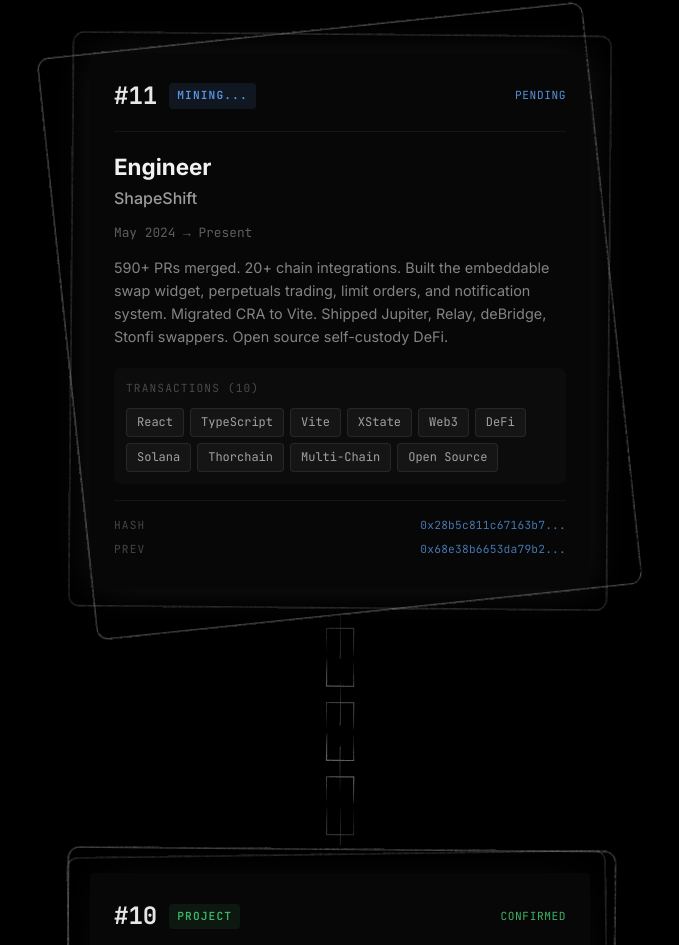
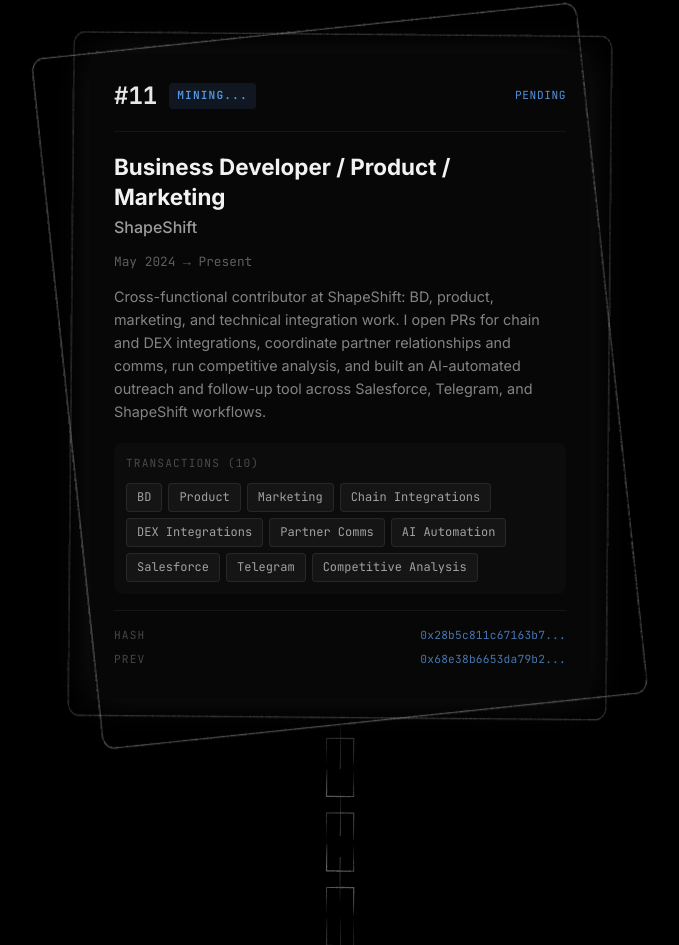
Before and after one commit to swdiscordia/cv-2026, a React (Vite) app: page / in a window 1280 px wide. Shown: the part 827-1772 px from the top of the page, without its empty margins (300-979 px from the left). Built offline with nearby package versions, Linux system fonts and the light colour scheme.

Commit message:
Reframe CV around ShapeShift BD role

```diff
--- a/index.html
+++ b/index.html
@@ -5,13 +5,13 @@
     <meta name="viewport" content="width=device-width, initial-scale=1.0" />
 
     <!-- SEO -->
-    <title>0xDiscostu - Web3 Engineer</title>
-    <meta name="description" content="0xDiscostu - Web3 Engineer. 561 merged PRs at ShapeShift, smart contracts on EVM, Solana programs, and 30+ chain integrations." />
+    <title>0xDiscostu - Web3 BD / Product / Marketing</title>
+    <meta name="description" content="0xDiscostu - Web3 operator across BD, product, marketing, chain and DEX integrations, partner communications, competitive analysis, and AI automation." />
     <meta name="author" content="0xDiscostu" />
 
     <!-- Open Graph -->
-    <meta property="og:title" content="0xDiscostu - Web3 Engineer" />
-    <meta property="og:description" content="Web3 Engineer — 561 merged PRs at ShapeShift, 30+ chain integrations, smart contracts, and DeFi protocols." />
+    <meta property="og:title" content="0xDiscostu - Web3 BD / Product / Marketing" />
+    <meta property="og:description" content="Web3 operator across BD, product, marketing, chain and DEX integrations, partner communications, competitive analysis, and AI automation." />
     <meta property="og:type" content="website" />
 
     <!-- Favicon -->
--- a/src/App.tsx
+++ b/src/App.tsx
@@ -1,7 +1,12 @@
 import { BlockchainTimeline } from './components/BlockchainTimeline';
+import { CvPage } from './components/CvPage';
 import './App.css';
 
 function App() {
+  if (window.location.pathname === '/cv') {
+    return <CvPage />;
+  }
+
   return <BlockchainTimeline />;
 }
 
--- a/src/components/BlockchainTimeline.tsx
+++ b/src/components/BlockchainTimeline.tsx
@@ -146,7 +146,7 @@
         })}
         <div className="header-content">
           <h1 className="glitch" data-text="0xDiscostu">0xDiscostu</h1>
-          <p className="subtitle">Engineer &bull; Web3 &bull; DeFi</p>
+          <p className="subtitle">BD &bull; Product &bull; Marketing &bull; Web3</p>
           <div className="chain-stats">
             <div className="stat">
               <span className="stat-value">{CAREER_CHAIN.totalBlocks}</span>
--- a/src/components/CvPage.tsx
+++ b/src/components/CvPage.tsx
@@ -5,24 +5,24 @@
 
 const SKILL_CATEGORIES = [
   {
-    label: 'Frontend',
-    skills: ['React', 'Vue.js', 'TypeScript', 'Nuxt', 'Vite', 'Storybook', 'Chakra UI'],
+    label: 'Business development',
+    skills: ['Partnerships', 'Outbound', 'Pipeline Management', 'Partner Follow-up'],
   },
   {
     label: 'Web3 & DeFi',
-    skills: ['Solana', 'EVM Chains', 'Thorchain', 'Cosmos', 'Multi-Chain', 'DeFi Protocols'],
+    skills: ['Chain Integrations', 'DEX Integrations', 'Cross-chain', 'API / Widget', 'DeFi'],
   },
   {
-    label: 'Backend',
-    skills: ['Node.js', 'GraphQL', 'Apollo', 'Prisma', 'AdonisJS', 'WebSockets'],
+    label: 'Product ops',
+    skills: ['Product Feedback', 'Partner Validation', 'Competitive Analysis', 'Prioritization'],
   },
   {
-    label: 'Mobile',
-    skills: ['React Native', 'Expo', 'Ionic'],
+    label: 'Automation',
+    skills: ['AI Workflows', 'Salesforce', 'Telegram', 'CRM Automation', 'GitHub PRs'],
   },
   {
-    label: 'Infrastructure',
-    skills: ['CI/CD', 'Monorepo', 'Jest', 'Electron', 'XState'],
+    label: 'Marketing',
+    skills: ['Partner Comms', 'Designer Collaboration', 'Co-marketing', 'English / French'],
   },
 ];
 
@@ -44,7 +44,7 @@
 
   useEffect(() => {
     document.title = '0xDiscostu — CV';
-    return () => { document.title = '0xDiscostu - Web3 Engineer'; };
+    return () => { document.title = '0xDiscostu - Web3 Business Developer'; };
   }, []);
 
   return (
@@ -60,7 +60,7 @@
         <header className="cv-header">
           <div className="cv-identity">
             <h1 className="cv-name">0xDiscostu</h1>
-            <p className="cv-title">Web3 Engineer &middot; Full-Stack Developer</p>
+            <p className="cv-title">Web3 BD &middot; Product &middot; Marketing &middot; Technical operator</p>
           </div>
           <div className="cv-contact">
             <span>github.com/swdiscordia</span>
@@ -141,7 +141,7 @@
 
         <footer className="cv-footer">
           <span className="cv-hash">
-            {BLOCKS.length} blocks &middot; 10+ years of engineering &middot; open source contributor
+            {BLOCKS.length} blocks &middot; Web3 BD &middot; product, marketing, and technical execution
           </span>
         </footer>
       </div>
--- a/src/components/CvPreviewModal.tsx
+++ b/src/components/CvPreviewModal.tsx
@@ -67,15 +67,15 @@
         </button>
 
         <iframe
-          src="/0xm4king-cv.pdf"
+          src="/0xdiscostu-cv.pdf"
           className="cv-preview-iframe"
           title="CV Preview"
         />
 
         <div className="cv-preview-actions">
           <a
-            href="/0xm4king-cv.pdf"
-            download="0xm4king-cv.pdf"
+            href="/0xdiscostu-cv.pdf"
+            download="0xdiscostu-cv.pdf"
             className="cv-preview-download"
           >
             <HiOutlineDocumentDownload /> Download PDF
--- a/src/data/chain.ts
+++ b/src/data/chain.ts
@@ -1,5 +1,5 @@
 /**
- * The Blockchain - 0xm4king's Career Chain
+ * The Blockchain - 0xDiscostu's Career Chain
  */
 
 import type { Block, Chain, Transaction } from '../types/blockchain';
@@ -198,12 +198,12 @@
     id: 'block-current',
     index: 11,
     timestamp: { start: 'May 2024', end: null },
-    title: 'Engineer',
+    title: 'Business Developer / Product / Marketing',
     company: 'ShapeShift',
     location: 'Remote',
     type: 'current',
-    description: '590+ PRs merged. 20+ chain integrations. Built the embeddable swap widget, perpetuals trading, limit orders, and notification system. Migrated CRA to Vite. Shipped Jupiter, Relay, deBridge, Stonfi swappers. Open source self-custody DeFi.',
-    transactions: createTransactions(['React', 'TypeScript', 'Vite', 'XState', 'Web3', 'DeFi', 'Solana', 'Thorchain', 'Multi-Chain', 'Open Source']),
+    description: 'Cross-functional contributor at ShapeShift: BD, product, marketing, and technical integration work. I open PRs for chain and DEX integrations, coordinate partner relationships and comms, run competitive analysis, and built an AI-automated outreach and follow-up tool across Salesforce, Telegram, and ShapeShift workflows.',
+    transactions: createTransactions(['BD', 'Product', 'Marketing', 'Chain Integrations', 'DEX Integrations', 'Partner Comms', 'AI Automation', 'Salesforce', 'Telegram', 'Competitive Analysis']),
     hash: '0x????????????????????????????????????????????????????????????????',
     previousHash: generateHash('dailymemecorp-2024'),
     nonce: 0, // Still mining
--- a/src/data/journey.ts
+++ b/src/data/journey.ts
@@ -120,14 +120,14 @@
   },
   {
     id: 'current',
-    title: 'Frontend Engineer',
+    title: 'BD / Product / Marketing',
     location: 'Remote — ShapeShift',
     coordinates: { lat: 49.4178, lng: 2.8261 },
     startDate: '2024',
     endDate: null,
-    description: 'Building the future of self-custody DeFi at ShapeShift. Open source, decentralized, user-owned. The journey continues...',
+    description: 'Cross-functional work at ShapeShift across BD, product, marketing, partner communications, chain and DEX integrations, competitive analysis, and AI automation.',
     type: 'current',
-    technologies: ['React', 'TypeScript', 'Web3', 'DeFi', 'Open Source'],
+    technologies: ['BD', 'Product', 'Marketing', 'Chain Integrations', 'DEX Integrations', 'AI Automation'],
     url: 'https://shapeshift.com',
     color: COLORS.MARKERS.current,
   },
```
Also changed, not shown: 2 other files (tests, documents, lock files or other folders).
